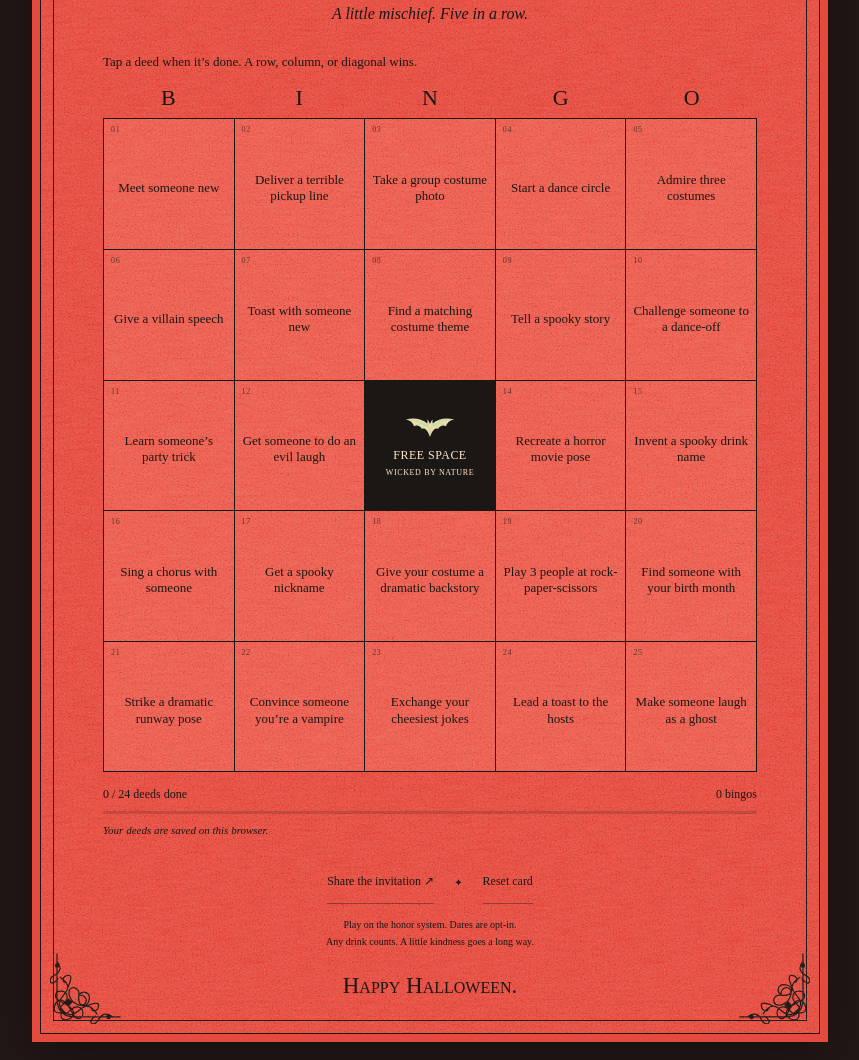
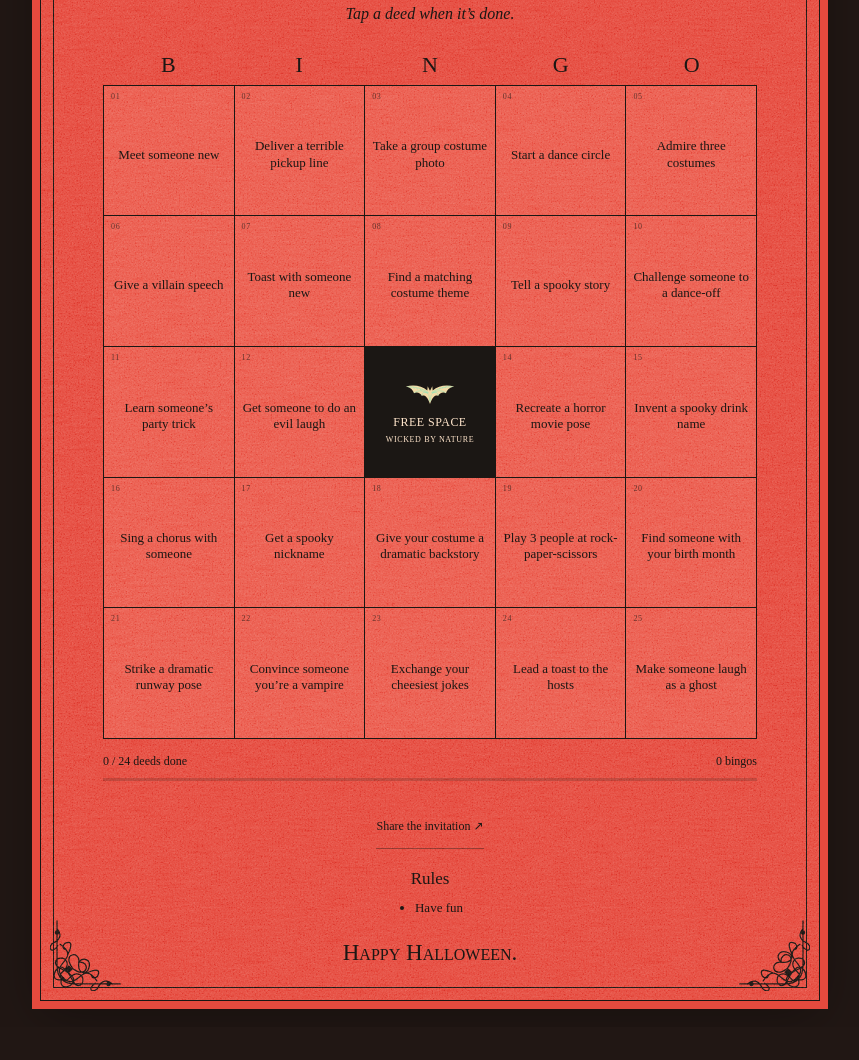
Before and after one commit to kcgroulx/halloween-bingo, a website: page index.html in a window 1280 px wide. Shown: the part 309-1369 px from the top of the page, without its empty margins (210-1069 px from the left). After the commit the page ends 1336 px from the top, so only its background shows below. Drawn offline with Linux system fonts and the light colour scheme; a web font is replaced by a local one.

Commit message:
Simplify bingo copy and add Have fun rule

```diff
--- a/app.js
+++ b/app.js
@@ -49,8 +49,8 @@ function render(celebrate = false) {
   $('deed-count').textContent = `${checked.size} / 24 deeds done`;
   $('line-count').textContent = `${wins.length} ${wins.length === 1 ? 'bingo' : 'bingos'}`;
   $('progress-fill').style.width = `${checked.size / 24 * 100}%`;
-  $('storage-note').textContent = canSave ? 'Your deeds are saved on this browser.' : 'Saving is unavailable. Keep this tab open to retain your progress.';
-  $('storage-note').classList.toggle('warning', !canSave);
+  $('storage-note').hidden = canSave;
+  $('storage-note').textContent = canSave ? '' : 'Saving is unavailable. Keep this tab open to retain your progress.';
   if (celebrate && wins.some(line => !previousWins.has(winKey(line)))) {
     clearTimeout(celebrationTimer); $('celebration').hidden = false;
     celebrationTimer = setTimeout(() => { $('celebration').hidden = true; }, 4200);
@@ -58,14 +58,6 @@ function render(celebrate = false) {
   previousWins = new Set(wins.map(winKey));
 }
 render();
-
-$('reset').addEventListener('click', () => $('reset-dialog').showModal());
-$('reset-dialog').addEventListener('close', () => {
-  if ($('reset-dialog').returnValue !== 'reset') return;
-  checked.clear();
-  try { localStorage.removeItem(STORAGE_KEY); } catch { canSave = false; }
-  clearTimeout(celebrationTimer); $('celebration').hidden = true; render();
-});
 
 const publicUrl = 'https://kcgroulx.github.io/halloween-bingo/';
 $('share-url').value = publicUrl;
--- a/index.html
+++ b/index.html
@@ -4,11 +4,11 @@
   <meta charset="utf-8">
   <meta name="viewport" content="width=device-width, initial-scale=1">
   <meta name="theme-color" content="#c7322c">
-  <meta name="description" content="A little mischief. Five in a row. The 3951 Halloween party bingo card.">
+  <meta name="description" content="The 3951 Halloween party bingo card. Tap a deed when it’s done.">
   <title>3951 Halloween Bingo</title>
   <link rel="icon" href="./assets/bat.svg" type="image/svg+xml">
-  <link rel="stylesheet" href="./styles.css?v=6">
-  <script type="module" src="./app.js?v=5"></script>
+  <link rel="stylesheet" href="./styles.css?v=7">
+  <script type="module" src="./app.js?v=7"></script>
 </head>
 <body>
   <main class="invitation">
@@ -19,28 +19,26 @@
     <header>
       <div class="crest" aria-hidden="true"><span></span><img src="./assets/bat.svg" alt=""><span></span></div>
       <h1><span class="house">3951</span><span class="halloween">Halloween</span><span class="bingo">Bingo</span></h1>
-      <p class="tagline">A little mischief. Five in a row.</p>
+      <p class="tagline" id="instructions">Tap a deed when it’s done.</p>
     </header>
     <section class="game" aria-label="Your bingo card">
-      <p class="instructions" id="instructions">Tap a deed when it’s done. A row, column, or diagonal wins.</p>
       <div class="letters" aria-hidden="true"><span>B</span><span>I</span><span>N</span><span>G</span><span>O</span></div>
       <div id="board" class="board" aria-describedby="instructions"></div>
       <noscript><p>Enable JavaScript to play and save your bingo card.</p></noscript>
       <div class="progress" aria-live="polite" aria-atomic="true"><span id="deed-count">0 / 24 deeds done</span><span id="line-count">0 bingos</span></div>
       <div class="progress-track" aria-hidden="true"><div id="progress-fill"></div></div>
-      <p id="storage-note" class="storage-note">Your deeds are saved on this browser.</p>
+      <p id="storage-note" class="storage-note warning" role="status" hidden></p>
     </section>
     <footer>
-      <div class="actions"><button id="share" class="text-button" type="button">Share the invitation <span aria-hidden="true">↗</span></button><span aria-hidden="true">✦</span><button id="reset" class="text-button" type="button">Reset card</button></div>
-      <p class="fine-print">Play on the honor system. Dares are opt-in.<br>Any drink counts. A little kindness goes a long way.</p>
+      <div class="actions"><button id="share" class="text-button" type="button">Share the invitation <span aria-hidden="true">↗</span></button></div>
+      <section class="rules" aria-labelledby="rules-title">
+        <h2 id="rules-title">Rules</h2>
+        <ul><li>Have fun</li></ul>
+      </section>
       <p class="signoff">Happy Halloween.</p>
     </footer>
   </main>
   <div id="celebration" class="celebration" role="status" aria-live="polite" hidden><span aria-hidden="true">✦</span><strong>Beware… Bingo!</strong><span>A wickedly good line. Keep the mischief going.</span></div>
-  <dialog id="reset-dialog" aria-labelledby="reset-title">
-    <h2 id="reset-title">A fresh start?</h2><p>This clears your 24 deeds on this browser. Your card stays the same.</p>
-    <form method="dialog" class="dialog-actions"><button value="cancel">Keep my card</button><button value="reset" class="primary">Reset card</button></form>
-  </dialog>
   <dialog id="share-dialog" aria-labelledby="share-title">
     <button class="close" id="close-share" aria-label="Close sharing">×</button>
     <p class="eyebrow">The more, the scarier.</p><h2 id="share-title">Invite a little mischief.</h2>
--- a/styles.css
+++ b/styles.css
@@ -54,3 +54,7 @@ dialog { color: var(--ink); background: #e35b4b; border: 1px solid var(--ink); p
 /* Match option C's optical sizing while keeping complete instructions in each square. */
 .tile:not(.free) { font-size: 13px; }
 @media (max-width: 600px) { .tile:not(.free) { font-size: clamp(8px, 2.3vw, 13px); line-height: 1.1; padding: 7px 2px 2px; } }
+
+.rules { margin: 20px 0 0; }
+.rules h2 { font-size: 17px; font-weight: 400; margin: 0 0 9px; }
+.rules ul { display: inline-block; text-align: left; margin: 0; padding-left: 18px; font-size: 13px; line-height: 1.5; }
```
Also changed, not shown: README.md.
